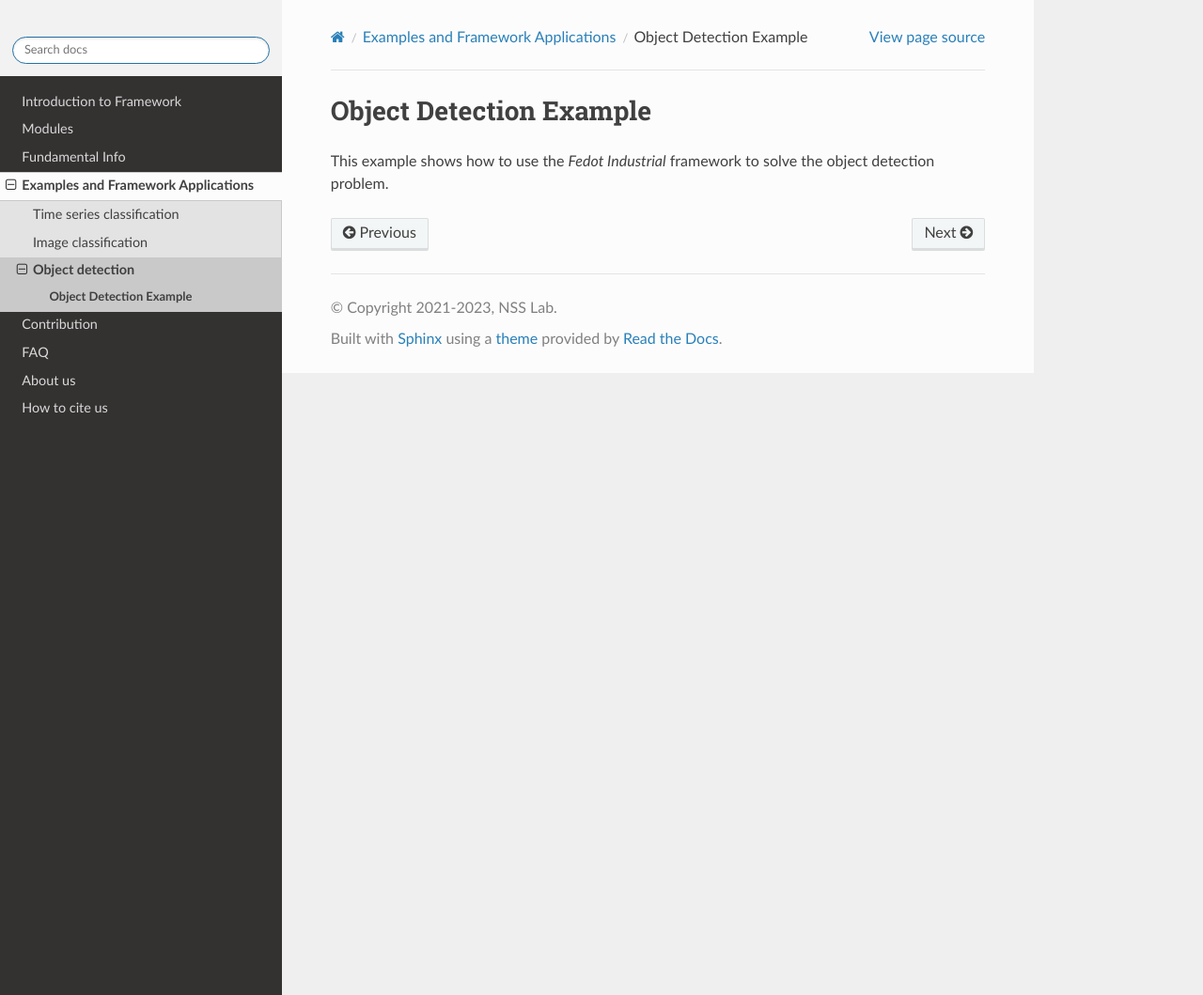
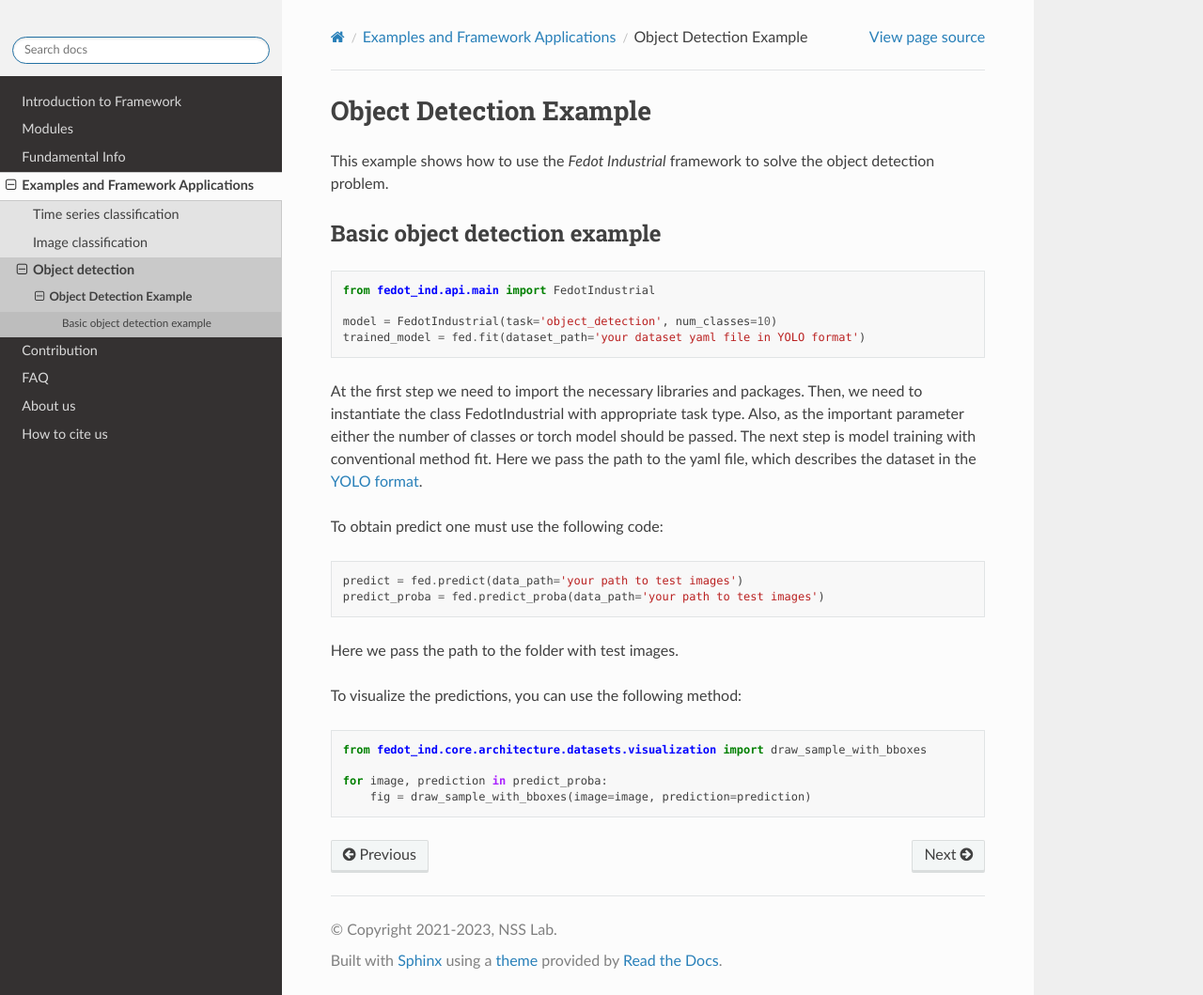
Before and after one commit to aimclub/Fedot.Industrial, a Sphinx documentation site: the page built from docs/source/examples/object_detection_example.rst, in a window 1280 px wide and 1059 px high. Shown: the whole window at 94% size. Built offline with Sphinx 7.4.7 and the Read the Docs theme 2.0.0, drawn with Linux system fonts in a browser that asks for light colours.

Commit message:
update object detection example in docs

```diff
--- a/docs/source/examples/object_detection_example.rst
+++ b/docs/source/examples/object_detection_example.rst
@@ -4,3 +4,40 @@ Object Detection Example
 ========================
 
 This example shows how to use the `Fedot Industrial` framework to solve the object detection problem.
+
+Basic object detection example
+----------------------------------
+
+.. code-block:: python
+
+    from fedot_ind.api.main import FedotIndustrial
+
+    model = FedotIndustrial(task='object_detection', num_classes=10)
+    trained_model = fed.fit(dataset_path='your dataset yaml file in YOLO format')
+
+At the first step we need to import the necessary libraries and packages.
+Then, we need to instantiate the class FedotIndustrial with appropriate task type.
+Also, as the important parameter either the number of classes or torch model should be passed.
+The next step is model training with conventional method fit.
+Here we pass the path to the yaml file, which describes the dataset in the
+`YOLO format <https://docs.ultralytics.com/datasets/detect/>`_.
+
+To obtain predict one must use the following code:
+
+.. code-block:: python
+
+    predict = fed.predict(data_path='your path to test images')
+    predict_proba = fed.predict_proba(data_path='your path to test images')
+
+Here we pass the path to the folder with test images.
+
+
+
+To visualize the predictions, you can use the following method:
+
+.. code-block:: python
+
+    from fedot_ind.core.architecture.datasets.visualization import draw_sample_with_bboxes
+
+    for image, prediction in predict_proba:
+        fig = draw_sample_with_bboxes(image=image, prediction=prediction)
```
